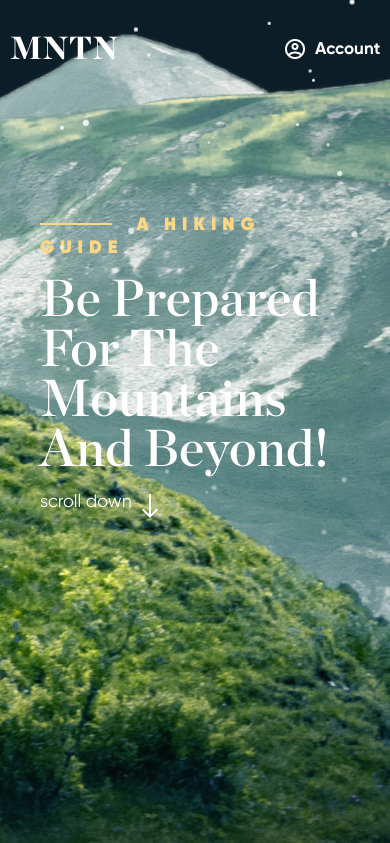
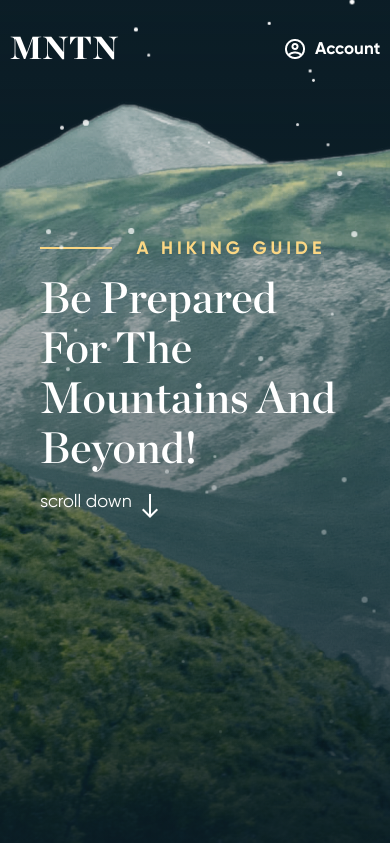
Before and after one commit to kyawthmukhin/mntn, a plain HTML site: page index.html in a window 390 px wide. Shown: the top 843 px of the page. Drawn offline with nearby package versions, Linux system fonts and the light colour scheme.

Commit message:
fix responsive in hero section

```diff
--- a/css/mobile.css
+++ b/css/mobile.css
@@ -4,9 +4,10 @@
   }
 
   #header {
-    background: url('../images/mountain.png');
-    height: 190vh;
-    background-repeat: no-repeat;
+    background:
+    linear-gradient(180deg, rgba(11, 29, 38, 0) 0%, #0B1D26 90.38%),
+    url('../images/mountain.png');
+    height: 130vh !important;
   }
 
 
@@ -24,20 +25,29 @@
 
   /* hero-section */
 
+
   .hero-section-wrapper {
     width: 96%;
-    margin: 50% auto 50% auto;
-    transform: translateY(-60%);
+    margin: 0 auto;
+  }
+
+  .hero-section {
+      margin: 120px 15px 0;
   }
 
   .hero-section .content {
     width: 90%;
-    margin: 220px auto 20px auto;
+    margin: 20px auto;
   }
 
   .hero-section .title {
-    font-size: 52px;
+    font-size: 44px;
     line-height: 50px;
+  }
+
+  .hero-section .guide {
+    font-weight: 700;
+    letter-spacing: 4px;
   }
 
   /* end hero-section */
--- a/css/style.css
+++ b/css/style.css
@@ -84,24 +84,31 @@ body {
 
 #header {
     width: 100%;
+    margin-top: -30px;
     background: url('../images/hero-section.png');
     background-repeat: no-repeat;
     background-size: cover;
     background-position: center top;
     height: 190vh;
     overflow: hidden;
-    transition: all 1s ease-in-out;
+    animation: moveHeader 1s ease-in-out forwards;
 }
 
-#header.move-up {
-    background-position: center -100px;
+@keyframes moveHeader {
+  0% {
+    background-position: center 30px;
+  }
+  100% {
+    background-position: center 0px;
+  }
 }
+
 
 /* navbar */
 
 .navbar-nav {
   width: 95%;
-  margin: 0 auto;
+  margin: 30px auto;
   display: flex;
   justify-content: space-between;
   align-items: center;
--- a/css/tablet.css
+++ b/css/tablet.css
@@ -1,15 +1,20 @@
 @media screen and (min-width: 810px) and (max-width: 1200px) {
 
     #header {
-        height: 150vh;
+        height: 130vh;
     }
 
     .hero-section {
-        margin: 80px auto 50px auto;
+        margin: 50px auto 50px auto;
+    }
+
+
+    .hero-section .content {
+        margin: 50px auto;
     }
 
     .hero-section .title {
-        font-size: 68px;
+        font-size: 64px;
     }
 
     /* social-media section */
--- a/js/main.js
+++ b/js/main.js
@@ -12,10 +12,6 @@ const swiper = new Swiper(".mySwiper", {
   },
 });
 
-
-window.addEventListener('load', () => {
-  document.getElementById('header').classList.add('move-up');
-});
 
 
 const snowContainer = document.querySelector('.snow-container');
```
